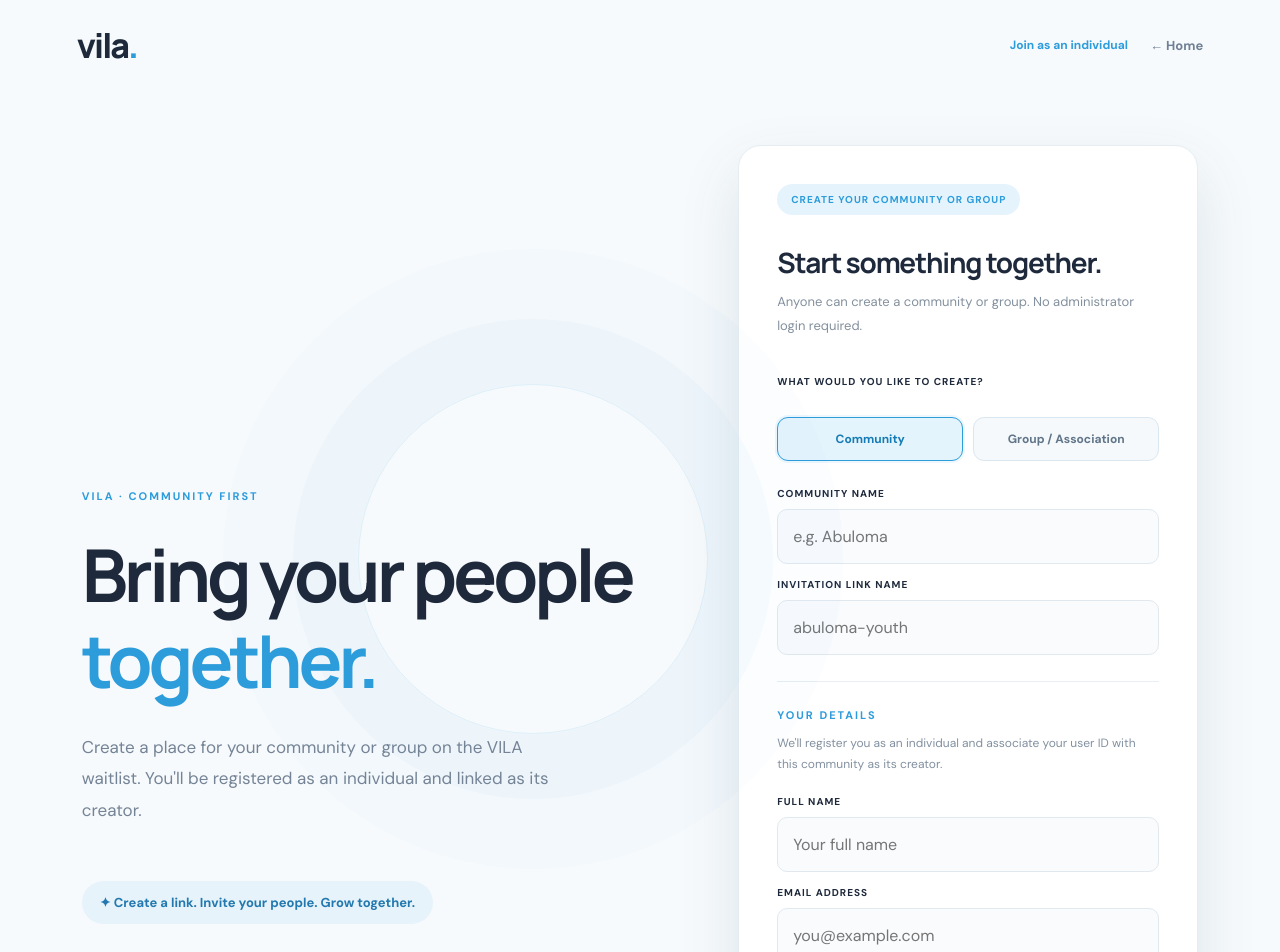
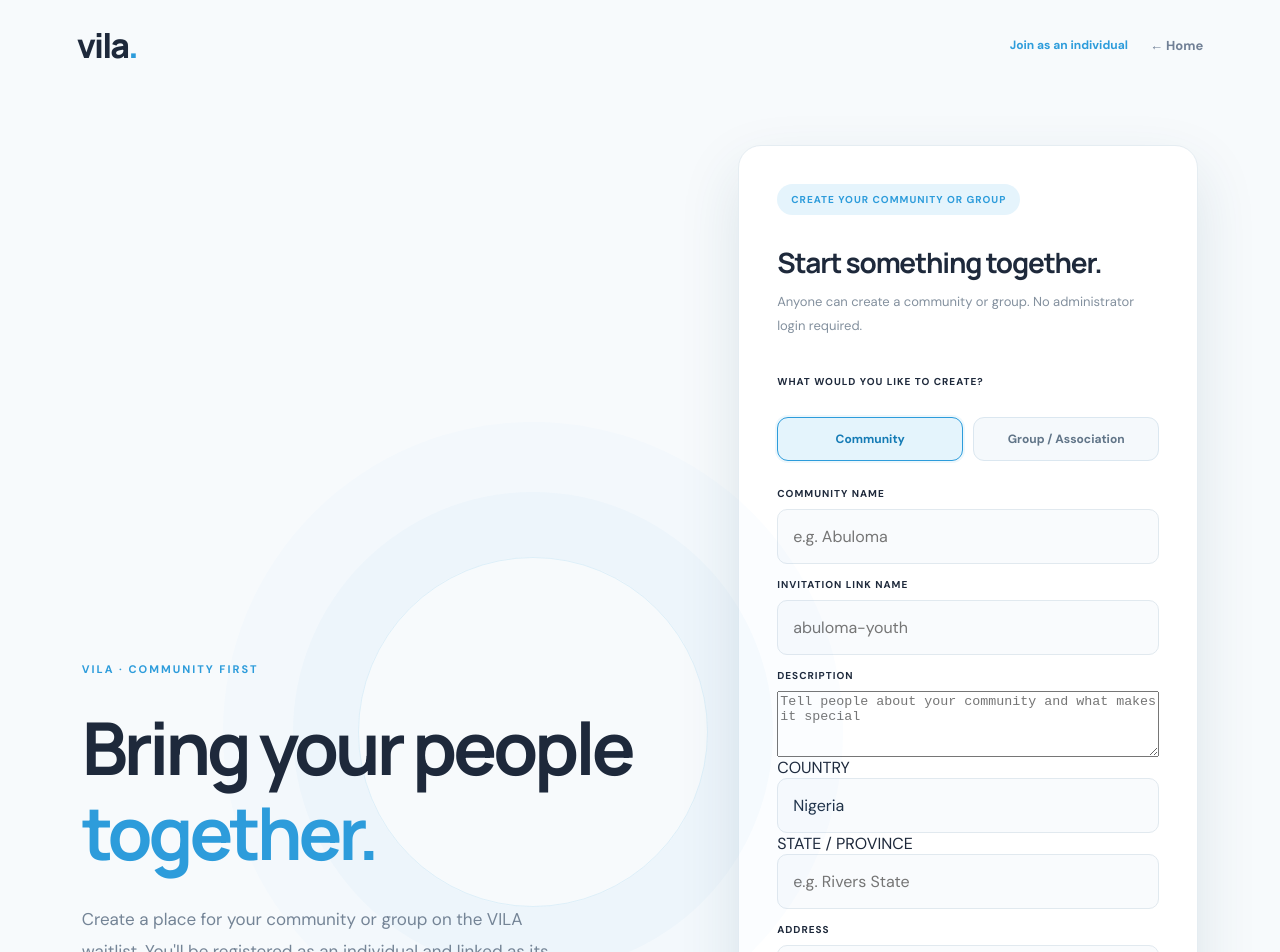
Before and after one commit to Oviora-Technologies/korral-waitlist-frontend, a React (Create React App) app in the folder client/: page /create in a window 1280 px wide. Shown: the top 952 px of the page. Built offline with nearby package versions, Linux system fonts and the light colour scheme; no server answers.

Commit message:
Collect community/group description and location; open private details after creation

```diff
--- a/client/src/features/community/CreatePage.tsx
+++ b/client/src/features/community/CreatePage.tsx
@@ -9,6 +9,7 @@ type Created = {
   name: string;
   slug: string;
   adminStatus: string;
+  managementToken: string;
 };
 const slugify = (name: string) => name.toLowerCase().normalize('NFKD')
   .replace(/[\u0300-\u036f]/g, '').replace(/[^a-z0-9]+/g, '-').replace(/^-|-$/g, '');
@@ -17,6 +18,10 @@ export default function CreatePage() {
   const [type, setType] = useState<'community'|'group'>('community');
   const [name, setName] = useState('');
   const [slug, setSlug] = useState('');
+  const [description, setDescription] = useState('');
+  const [country, setCountry] = useState('Nigeria');
+  const [stateProvince, setStateProvince] = useState('');
+  const [address, setAddress] = useState('');
   const [fullName, setFullName] = useState('');
   const [email, setEmail] = useState('');
   const [phone, setPhone] = useState('');
@@ -37,13 +42,14 @@ export default function CreatePage() {
         method:'POST',
         headers:{ 'Content-Type':'application/json' },
         body:JSON.stringify({
-          type, name, slug,
+          type, name, slug, description, location: { country, stateProvince, address },
           creator:{ fullName, email, phone },
           consent
         })
       });
       const result = await response.json();
       if (!response.ok) throw new Error(result.error || 'Could not create your community or group');
+      sessionStorage.setItem('vila_manager_' + result.type + '_' + result.slug, result.managementToken);
       setCreated(result);
     } catch (err) {
       setError(err instanceof Error ? err.message : 'Something went wrong');
@@ -79,6 +85,7 @@ export default function CreatePage() {
             <button type="button" onClick={share}>Share on WhatsApp</button>
           </div>
           {copyMessage && <p role="status" className="form-note">{copyMessage}</p>}
+          <a className="form-primary" href={'/manage/' + created.type + '/' + created.slug}>Open {created.type} details →</a>
           <a href="/" className="back-link">← Return home</a>
         </div> : <>
           <span className="mini-chip">CREATE YOUR COMMUNITY OR GROUP</span>
@@ -94,6 +101,14 @@ export default function CreatePage() {
             <input id="org-name" value={name} onChange={e=>{setName(e.target.value);setSlug(slugify(e.target.value));}} minLength={2} maxLength={120} required placeholder={type === 'community' ? 'e.g. Abuloma' : 'e.g. Abuloma Youth Association'}/>
             <label htmlFor="org-slug">INVITATION LINK NAME</label>
             <input id="org-slug" value={slug} onChange={e=>setSlug(e.target.value.toLowerCase())} required pattern="[a-z0-9]+(-[a-z0-9]+)*" minLength={2} maxLength={80} placeholder="abuloma-youth"/>
+            <label htmlFor="description">DESCRIPTION</label>
+            <textarea id="description" value={description} onChange={e=>setDescription(e.target.value)} minLength={10} maxLength={1500} required rows={4} placeholder={type === 'community' ? 'Tell people about your community and what makes it special' : 'Describe your group, its purpose, and the people it brings together'}/>
+            <div className="location-form-grid">
+              <div><label htmlFor="country">COUNTRY</label><input id="country" value={country} onChange={e=>setCountry(e.target.value)} maxLength={100} minLength={2} required placeholder="e.g. Nigeria"/></div>
+              <div><label htmlFor="state">STATE / PROVINCE</label><input id="state" value={stateProvince} onChange={e=>setStateProvince(e.target.value)} maxLength={100} minLength={2} required placeholder="e.g. Rivers State"/></div>
+            </div>
+            <label htmlFor="address">ADDRESS</label>
+            <input id="address" value={address} onChange={e=>setAddress(e.target.value)} minLength={5} maxLength={250} required placeholder="Street or community address"/>
             <div className="form-divider"/>
             <div className="mini-label">YOUR DETAILS</div>
             <p className="creator-note">We'll register you as an individual and associate your user ID with this {type} as its creator.</p>
```
